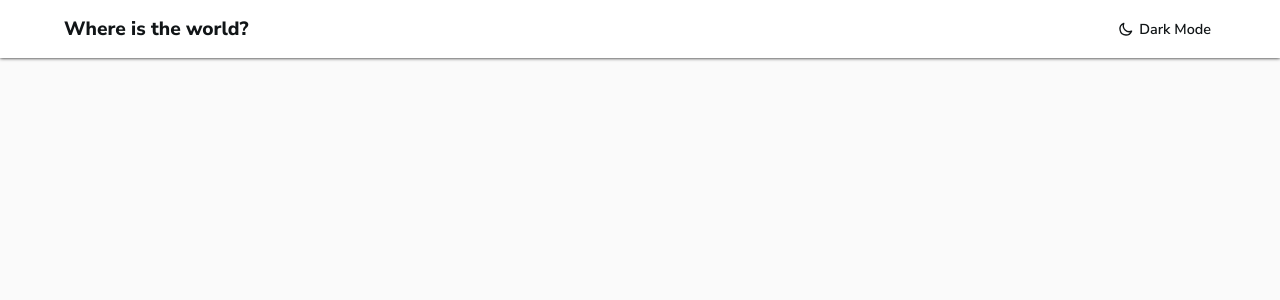
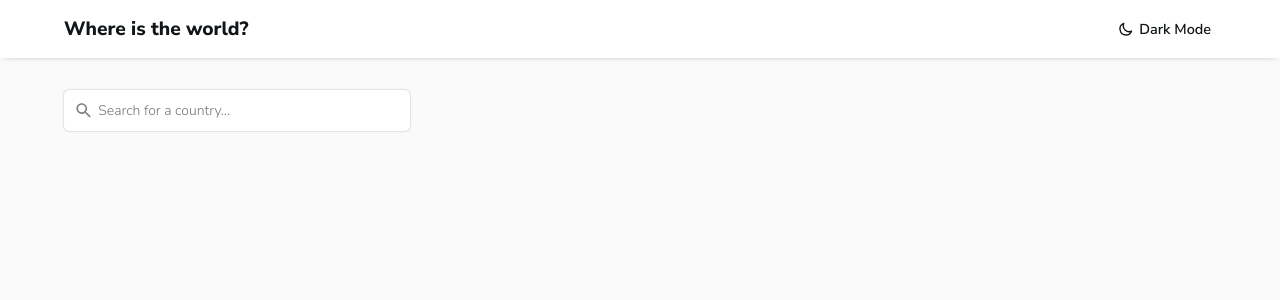
Before and after one commit to drainerr/Countries, a React (Create React App) app: page / in a window 1280 px wide. Shown: the top 300 px of the page. Built offline with nearby package versions, Linux system fonts and the light colour scheme.

Commit message:
add search component

```diff
--- a/src/App.js
+++ b/src/App.js
@@ -1,12 +1,14 @@
 import Header from './Components/Header';
 import GlobalStyle from './styles/Global';
 import { useState } from 'react';
+import Find from './Components/Search-Filter/Find';
 function App() {
   const [dark, setDark] = useState(false);
   return (
     <>
       <GlobalStyle dark={dark ? 'dark' : 'light'} />
       <Header dark={dark} setDark={setDark} />
+      <Find />
     </>
   );
 }
--- /dev/null
+++ b/src/Components/Search-Filter/Find.jsx
@@ -0,0 +1,16 @@
+import styled from 'styled-components';
+import Search from './Search';
+const StyledFind = styled.div`
+  padding: 1rem 5%;
+  margin: 1em 0;
+`;
+
+const Find = () => {
+  return (
+    <StyledFind>
+      <Search />
+    </StyledFind>
+  );
+};
+
+export default Find;
--- /dev/null
+++ b/src/Components/Search-Filter/Search.jsx
@@ -0,0 +1,31 @@
+import styled from 'styled-components';
+import { IoMdSearch } from 'react-icons/io';
+const StyledSearch = styled.div`
+  display: flex;
+  align-items: center;
+  background-color: white;
+  font-size: 1.3em;
+  max-width: 30%;
+  color: gray;
+  padding: 10px;
+  border-radius: 5px;
+  box-shadow: 0px 0px 2px darkgray;
+  input {
+    border: none;
+    outline: unset;
+    width: 100%;
+    margin-left: 5px;
+    font-size: ${({ theme }) => theme.fontSize.homePg};
+  }
+`;
+
+const Search = () => {
+  return (
+    <StyledSearch>
+      <IoMdSearch />
+      <input type="text" placeholder="Search for a country..." />
+    </StyledSearch>
+  );
+};
+
+export default Search;
--- a/src/styles/StyledHeader.js
+++ b/src/styles/StyledHeader.js
@@ -36,7 +36,7 @@ const StyledHeader = styled.header`
     font-weight: 600;
   }
   transition: color 1s ease-out, background-color 0.25s ease-out;
-  box-shadow: 0px 0px 3.5px black;
+  box-shadow: 0 0 8px -5px black;
 `;
 
 export default StyledHeader;
--- a/src/styles/Theme.js
+++ b/src/styles/Theme.js
@@ -15,6 +15,7 @@ const theme = {
     detailPg: '16px',
   },
   mobile: '375px',
+  tablet: '768',
   desktop: '1440px',
 };
 
```
Also changed, not shown: src/Components/Search-Filter/Filter.jsx (added).
